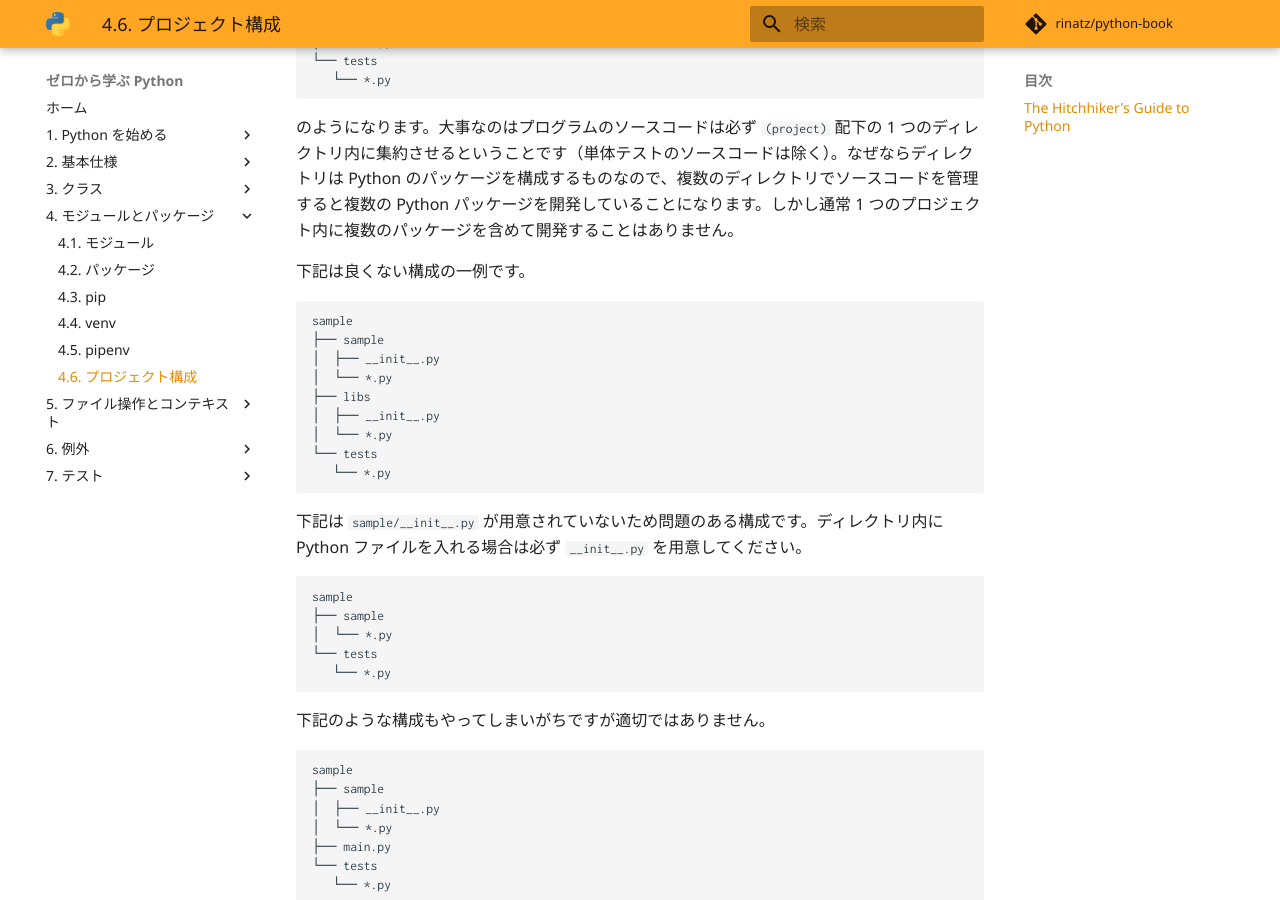
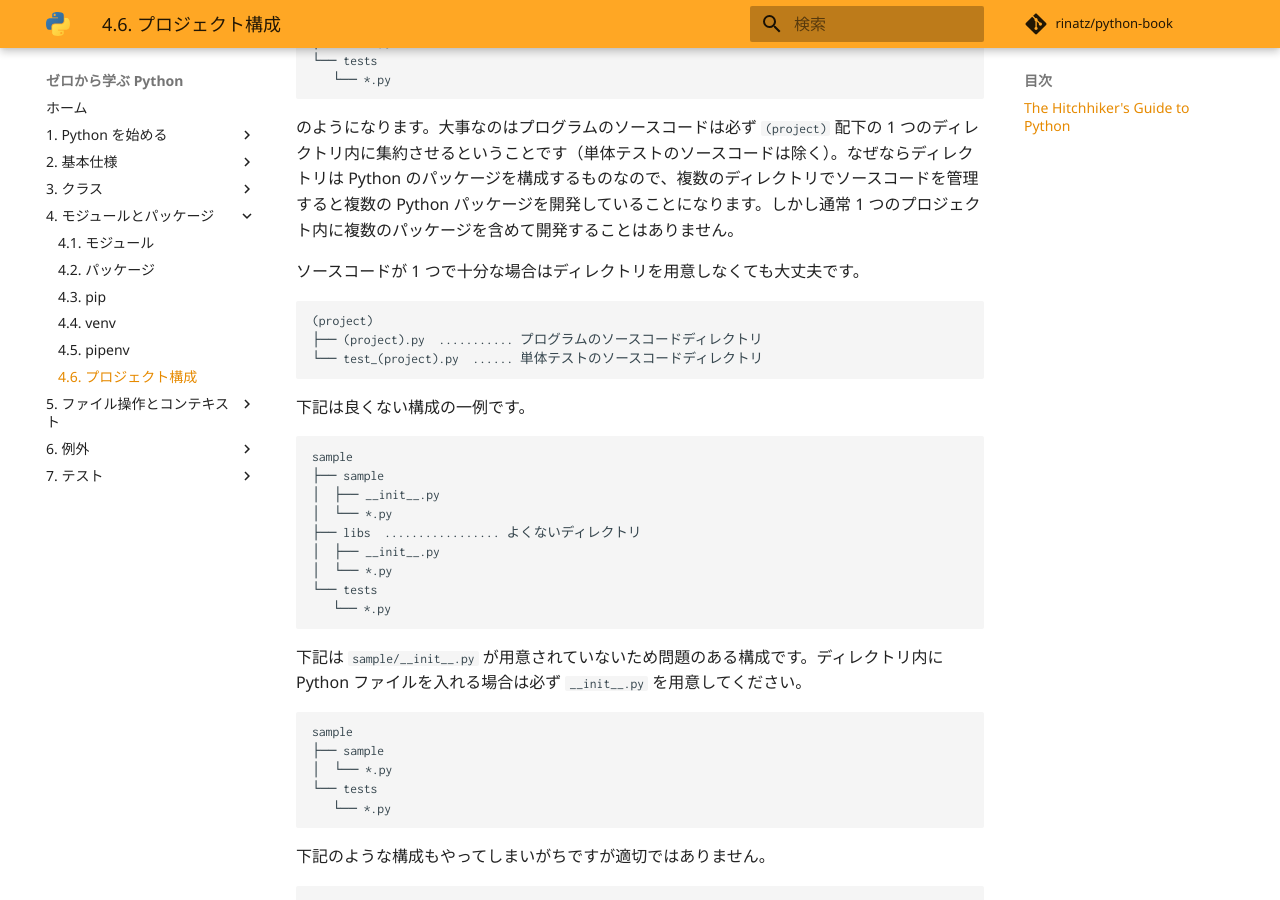
Before and after one commit to rinatz/python-book, an MkDocs documentation site: the page built from docs/ch04-06-project-structures.md, in a window 1280 px wide and 900 px high, scrolled down 936 px. Built offline with MkDocs 1.6.1 and Material for MkDocs 9.7.7, drawn with Linux system fonts in a browser that asks for light colours; comment, search, counter and statistics services are not loaded.

Commit message:
Add docs

````diff
--- a/docs/ch04-06-project-structures.md
+++ b/docs/ch04-06-project-structures.md
@@ -33,6 +33,14 @@ sample
 
 のようになります。大事なのはプログラムのソースコードは必ず `(project)` 配下の 1 つのディレクトリ内に集約させるということです（単体テストのソースコードは除く）。なぜならディレクトリは Python のパッケージを構成するものなので、複数のディレクトリでソースコードを管理すると複数の Python パッケージを開発していることになります。しかし通常 1 つのプロジェクト内に複数のパッケージを含めて開発することはありません。
 
+ソースコードが 1 つで十分な場合はディレクトリを用意しなくても大丈夫です。
+
+```
+(project)
+├── (project).py  ........... プログラムのソースコードディレクトリ
+└── test_(project).py  ...... 単体テストのソースコードディレクトリ
+```
+
 下記は良くない構成の一例です。
 
 ```
@@ -40,7 +48,7 @@ sample
 ├── sample
 │  ├── __init__.py
 │  └── *.py
-├── libs
+├── libs  ................. よくないディレクトリ
 │  ├── __init__.py
 │  └── *.py
 └── tests
````
